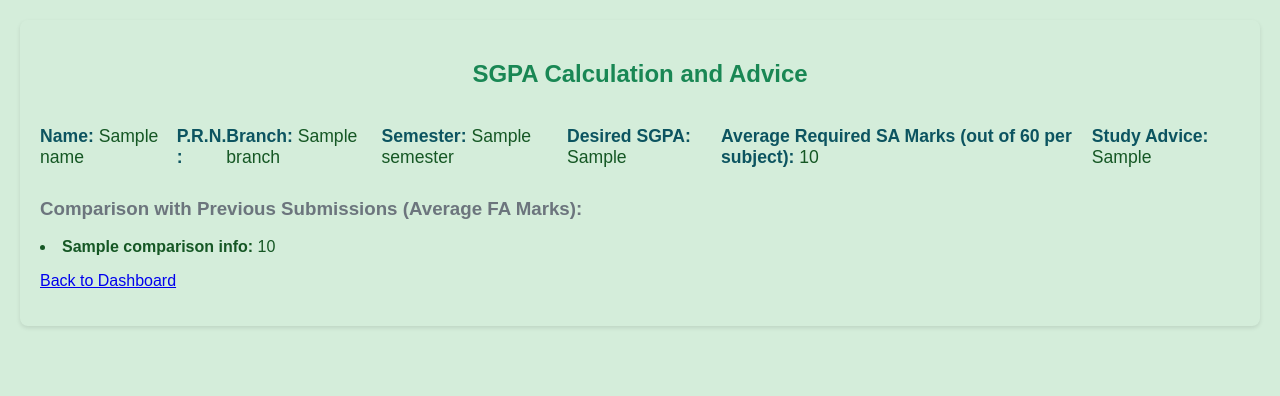
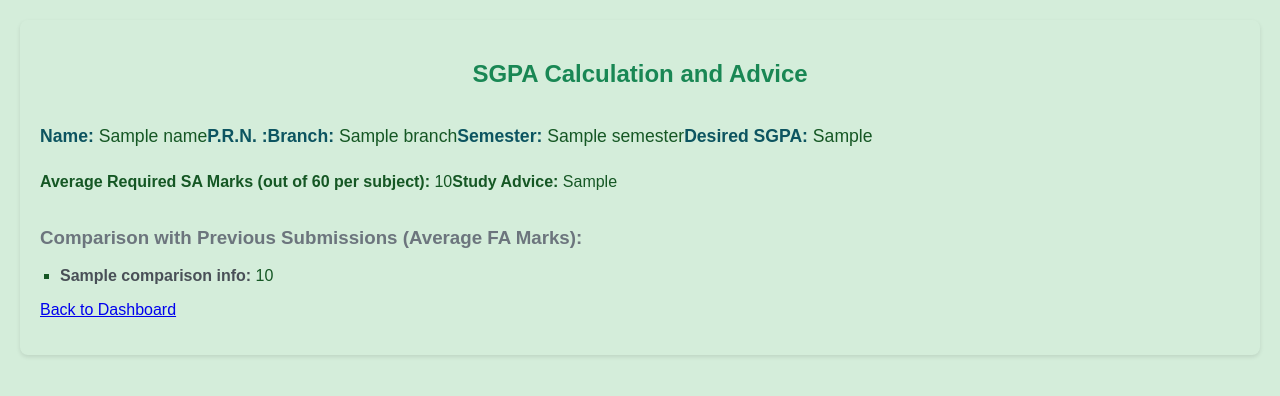
Before and after one commit to Sith-Lord-Darth-Vader/SGPA_TRACKER, a Flask app: template SGPA_TRACKER/templates/result.html in a window 1280 px wide. Shown: the top 396 px of the page. Run offline with Flask 3, Linux system fonts and the light colour scheme; the template is opened without the code that fills it: most values are stand-ins (such as "Sample title", 1, 10 or a date in 2020).

Commit message:
Update result.html

```diff
--- a/SGPA_TRACKER/templates/result.html
+++ b/SGPA_TRACKER/templates/result.html
@@ -15,12 +15,15 @@
         <p><b>Branch:</b> {{ branch }}</p>
         <p><b>Semester:</b> {{ semester }}</p>
         <p><b>Desired SGPA:</b> {{ desired_sgpa }}</p>
+    </div>
+
+    <div class="sa-advice-section">
         <p><b>Average Required SA Marks (out of 60 per subject):</b> {{ required_sa_avg|round(2) }}</p>
         <p><b>Study Advice:</b> {{ study_advice }}</p>
     </div>
 
     <h3 class="comparison-title">Comparison with Previous Submissions (Average FA Marks):</h3>
-    <ul class="comparison-list"></ul>
+    <ul class="comparison-list" id="comparison-list">
     {% if comparison_info %}
         {% for subject, avg_prev_fa in comparison_info.items() %}
         <li><b>{{ subject }}:</b> {% if avg_prev_fa is not string %}{{ avg_prev_fa|round(2) }}{% else %}{{ avg_prev_fa }}{% endif %}</li>
@@ -30,6 +33,6 @@
     {% endif %}
     </ul>
 
-    <p><a href="{{ url_for('index') }}">Back to Dashboard</a></p>
+    <p class="back-link"><a href="{{ url_for('index') }}">Back to Dashboard</a></p>
 </body>
 </html>
```
Lines whose indentation alone changed are shown as unchanged.
